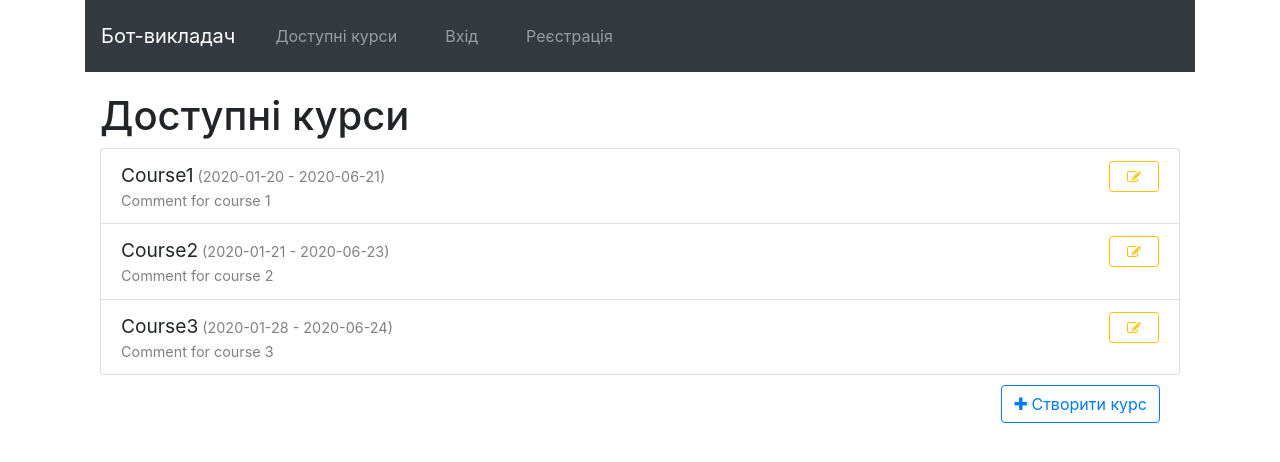
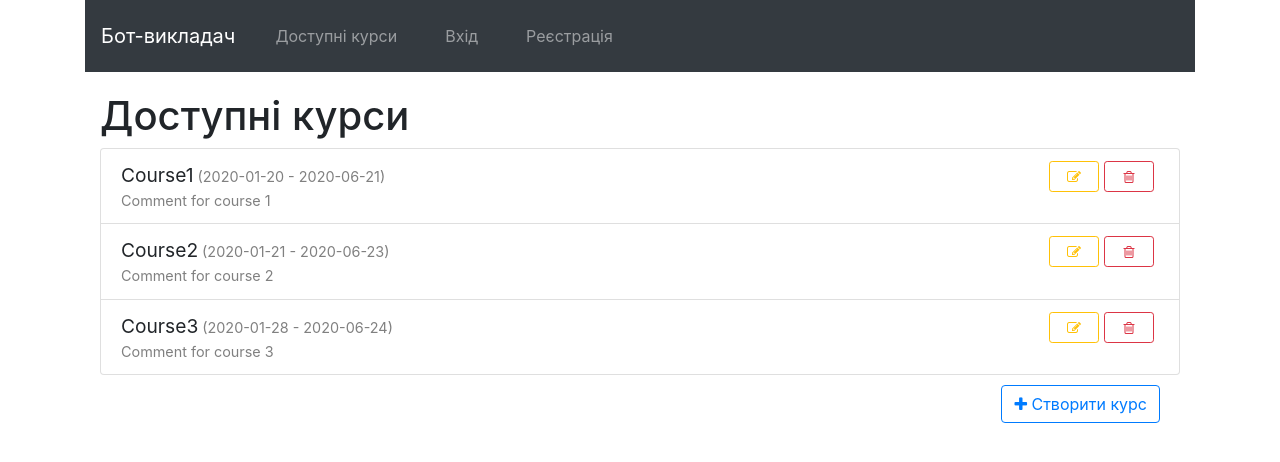
Before and after one commit to NarbiD/sc-teacher-frontend, a React (Create React App) app: page /courses in a window 1280 px wide. Shown: the top 462 px of the page. Built offline with nearby package versions, Linux system fonts and the light colour scheme.

Commit message:
added removing courses

```diff
--- a/src/components/app/App.js
+++ b/src/components/app/App.js
@@ -32,6 +32,18 @@ export default class App extends React.Component {
     this.setState({items: currentItems});
   };
 
+  removeItem(id) {
+    console.log(id);
+    this.setState((state) => {
+      const idx = state.items.findIndex((item) => item.id === id);
+      const items = [
+        ...state.items.slice(0, idx),
+        ...state.items.slice(idx + 1)
+      ];
+      return { items };
+    });
+  }
+
   createCourse() {
     return
   }
@@ -48,6 +60,7 @@ export default class App extends React.Component {
                  render={ () =>
                   <AvailableCourses
                     items={this.state.items}
+                    onRemove={ (item) => this.removeItem(item) }
                   /> }
                  exact />
           <Route path="/create-course/"
--- a/src/components/available-courses/available-courses.js
+++ b/src/components/available-courses/available-courses.js
@@ -3,12 +3,14 @@ import CourseList from './course-list/course-list';
 import CreateCourse from './create-course/create-course';
 import Title from './title/title';
 
-const AvailableCourses = ({ items, onCreate }) => {
+const AvailableCourses = ({ items, onRemove }) => {
+    console.log(onRemove);
     return (
         <div className="container">
             <Title />
-            <CourseList items={ items } />
-            <CreateCourse onCreate={ onCreate } />
+            <CourseList items={ items }
+                        onRemove={ onRemove } />
+            <CreateCourse />
         </div>
     );
 }
--- a/src/components/available-courses/course-item/course-list-item.css
+++ b/src/components/available-courses/course-item/course-list-item.css
@@ -18,4 +18,5 @@
 
 .course-list-item button {
     width: 50px;
+    margin-right: 5px;
   }
--- a/src/components/available-courses/course-item/course-list-item.js
+++ b/src/components/available-courses/course-item/course-list-item.js
@@ -2,12 +2,19 @@ import React from 'react';
 
 import './course-list-item.css';
 
-const CourseListItem = ({ label, comment, startDate, endDate }) => {
+const CourseListItem = ({items, onRemove}) => {
+    const { label, comment, startDate, endDate } = items;
     return (
         <span className="course-list-item">
             <div className="label">{label}</div>
             <div className="duration">({startDate} - {endDate})</div>
-            <button type="button" className="btn btn-outline-warning btn-sm float-right">
+            <button type="button"
+                    className="btn btn-outline-danger btn-sm float-right"
+                    onClick={onRemove}>
+                <span className="fa fa-trash-o"></span>
+            </button>
+            <button type="button"
+                    className="btn btn-outline-warning btn-sm float-right">
                 <span className="fa fa-pencil-square-o"></span>
             </button>
             <div className="comment">{comment}</div>
--- a/src/components/available-courses/course-list/course-list.js
+++ b/src/components/available-courses/course-list/course-list.js
@@ -4,12 +4,13 @@ import './course-list.css'
 
 import CourseListItem from '../course-item/course-list-item'
 
-const CourseList = ({ items }) => {
+const CourseList = ({ items, onRemove }) => {
     const courseItems = items.map((item) => {
         const { id, ...itemProps } = item;
         return (
             <li key={id} className="list-group-item">
-                <CourseListItem { ...itemProps } />
+                <CourseListItem items={itemProps}
+                                onRemove={()=>onRemove(id)} />
             </li>
         )
     });
--- a/src/components/create-course/create-course.js
+++ b/src/components/create-course/create-course.js
@@ -4,7 +4,7 @@ import CourseFormGroup from '../course-form/course-input-from-group/course-form-
 import Title from '../create-course/title/title';
 
 const CreateCourse = ({ onCreate }) => {
-    return <div  className="container">
+    return <div className="container">
                 <Title />
                 <CourseFormGroup onSub={(item)=>onCreate(item)} />
            </div>
--- a/src/components/header/header.js
+++ b/src/components/header/header.js
@@ -7,7 +7,7 @@ const Header = () => {
   return (
     <nav className="header navbar navbar-expand-lg navbar-dark bg-dark">
       <Link to="/"
-            class="navbar-brand">
+            className="navbar-brand">
           Бот-викладач
       </Link>
       <button className="navbar-toggler" type="button" data-toggle="collapse" data-target="#navbarSupportedContent" aria-controls="navbarSupportedContent" aria-expanded="false" aria-label="Toggle navigation">
@@ -29,7 +29,7 @@ const Header = () => {
         </li>
         <li className="nav-item">
           <Link to="/sign-up"
-                class="nav-link">
+                className="nav-link">
             Реєстрація
           </Link>
         </li>
```
